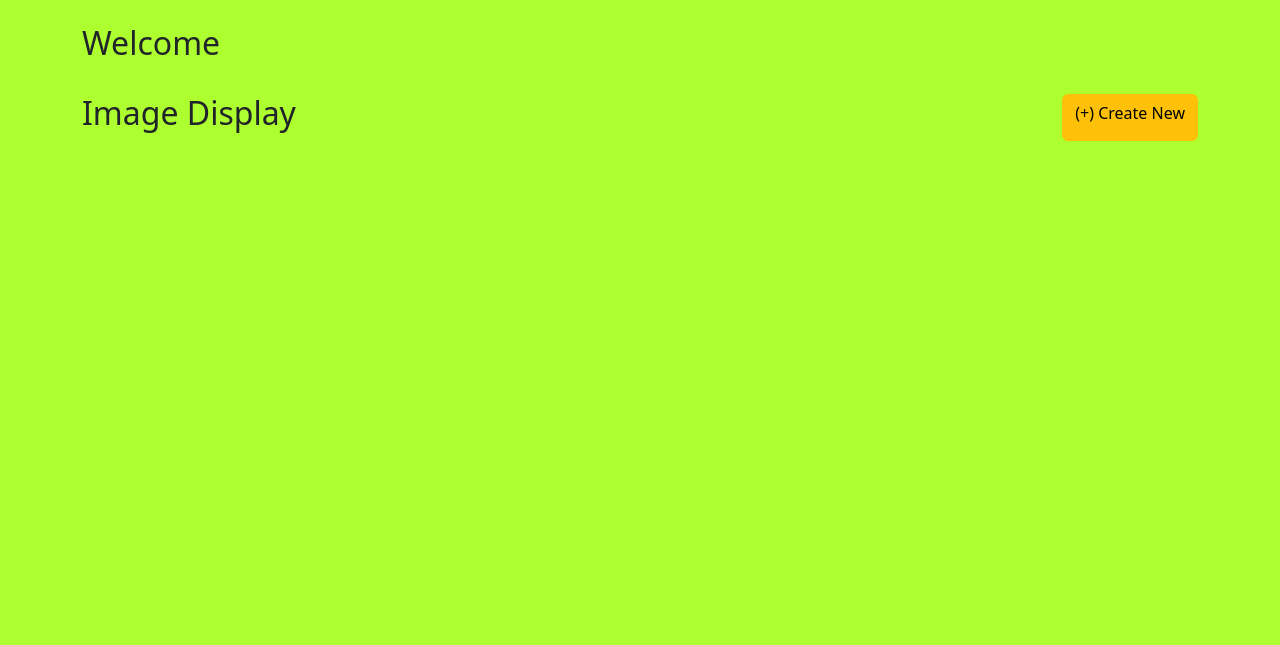
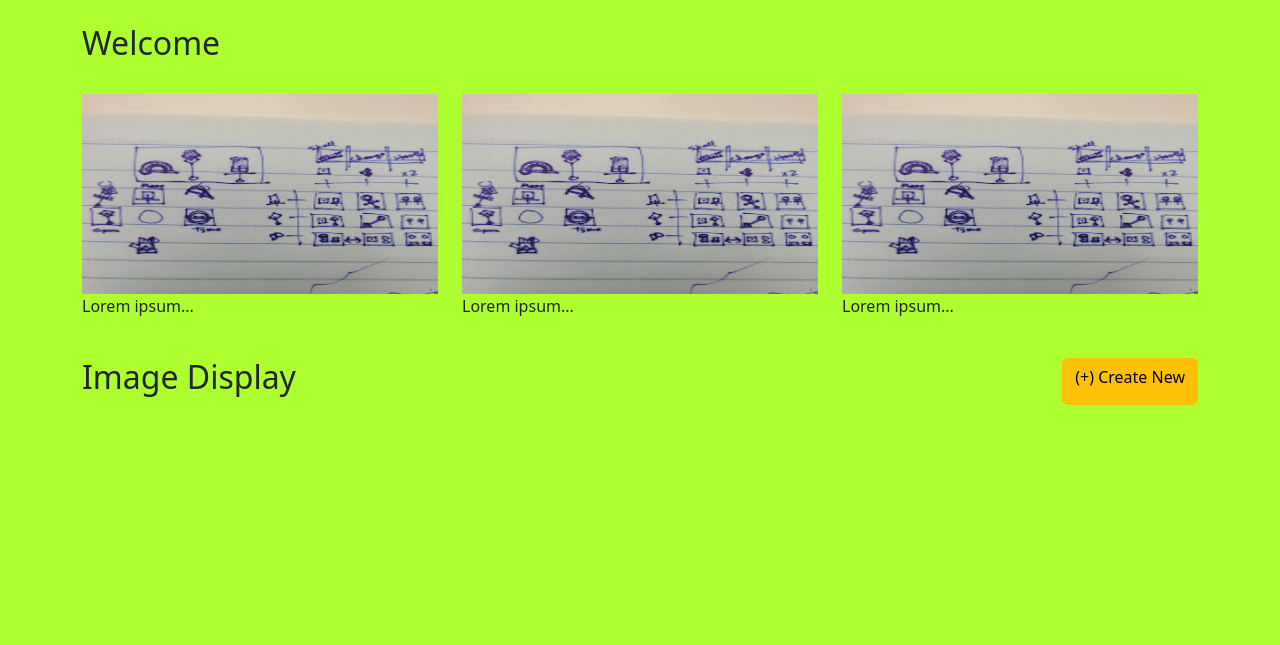
Before and after one commit to wynngreene/PROJ_PY_Bug_Catcher_Box, a Flask app: template MY_FLASK_Project/flask_app/templates/home.html in a window 1280 px wide. Shown: the part 56-701 px from the top of the page. Run offline with Flask 3, Linux system fonts and the light colour scheme; the template is opened without the code that fills it, so the values that code supplies are empty; parts of the project's set-up code (start-up, migrations or seed data) failed here and were passed over.

Commit message:
upload change to gallery page

```diff
--- a/MY_FLASK_Project/flask_app/templates/home.html
+++ b/MY_FLASK_Project/flask_app/templates/home.html
@@ -23,6 +23,30 @@
             Welcome {{user.first_name}} {{user.last_name}}
         </h2>
         <br>
+
+        <div class="row">
+            <div class="col-md-4">
+                <div class="thumbnail">
+                    <img src="images/20230830_144728.jpg" alt="Lights" style="width:100%">
+                    <p>Lorem ipsum...</p>
+                </div>
+            </div>
+            <div class="col-md-4">
+                <div class="thumbnail">
+                    <img src="images/20230830_144728.jpg" alt="Lights" style="width:100%">
+                    <p>Lorem ipsum...</p>
+                </div>
+            </div>
+            <div class="col-md-4">
+                <div class="thumbnail">
+                    <img src="images/20230830_144728.jpg" alt="Lights" style="width:100%">
+                    <p>Lorem ipsum...</p>
+                </div>
+            </div>
+        </div>
+
+        <br>
+
         <div class="gallery">
             <div class="d-flex justify-content-between">
                 <h2>Image Display</h2>
@@ -32,7 +56,7 @@
                 {% for post in posts %}
                 <div class="image_card text-center col-md-3 card">
                     <p class="card-header">{{post.title}} </p>
-                    <img src="{{ post.link }}" alt="Image" class="thumbnail img-responsive mx-auto card-body">
+                    <img src="/images/20230830_144728.jpg" alt="{{ post.link }}" class="thumbnail img-responsive mx-auto card-body">
                     <div class="card-footer">
                         <a href="/posts/{{post.id}}">View</a>
                     {% if user.id == post.user.id: %}
```
Also changed, not shown: MY_FLASK_Project/images/20230830_144728.jpg (added).
